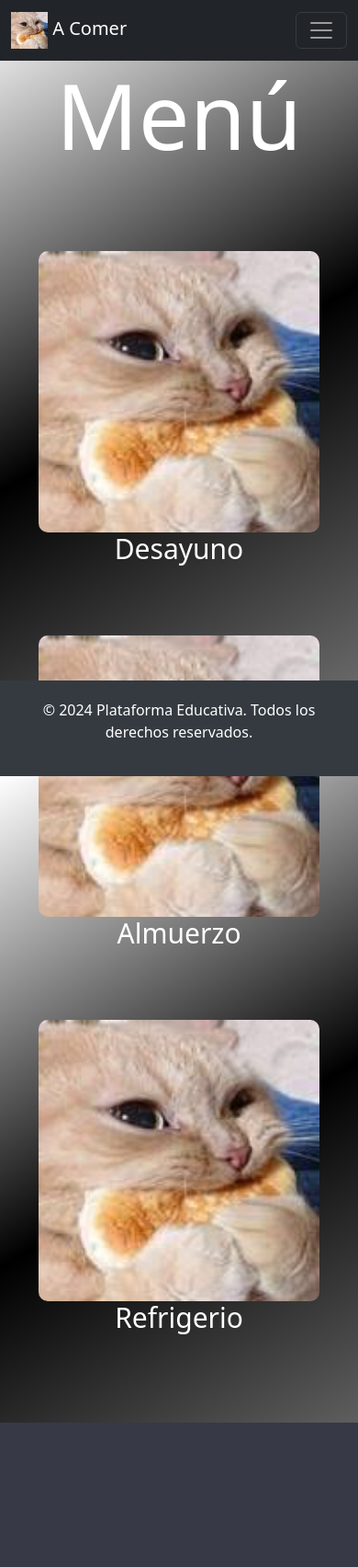
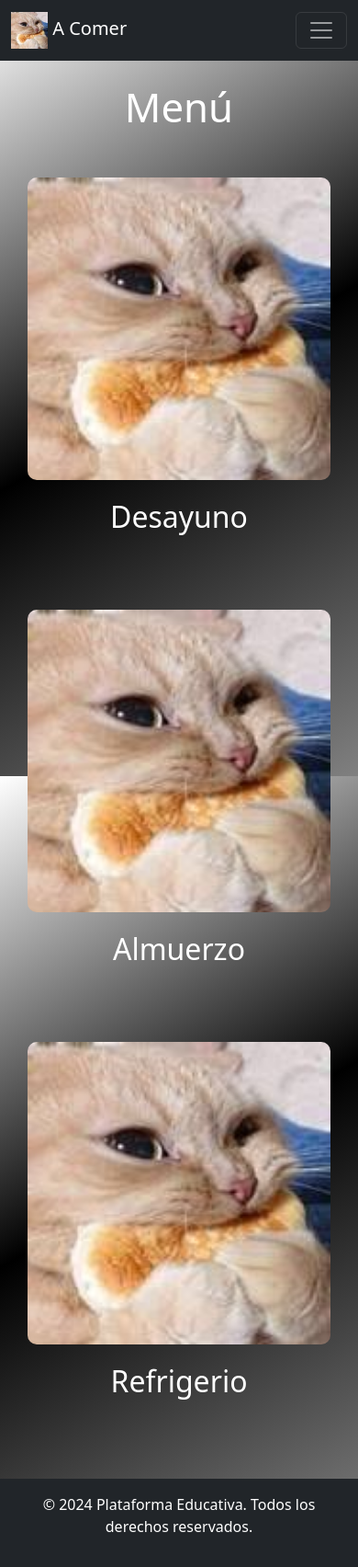
Before and after one commit to mjjkk13/proyecto_acomer, a PHP site: page /Php/Docente/consultarMenu.html in a window 390 px wide. Shown: the whole page at 92% size. Before the commit the page ends 1547 px from the top, so only its background shows below. Run offline with PHP 8.4, Linux system fonts and the light colour scheme; some libraries are stand-ins or nearby versions.

Commit message:
ConsultarMenu - RESPONSIVE

```diff
--- a/Css/consultarMenu.css
+++ b/Css/consultarMenu.css
@@ -1,8 +1,8 @@
 body {
-    padding-top: 0px;
+  padding-top: 0;
   background: linear-gradient(150deg, white, black, grey);
   margin: 0;
-    background-attachment: fixed; /* Fondo fijo */
+  background-attachment: fixed;
 }
 
 .hero {
@@ -12,47 +12,56 @@ body {
 }
 
 .features {
-    padding: 50px 0;
+  padding: 5vh 0;
 }
 
 .feature-box {
   background-color: none;
   border-radius: 10px;
-    padding: 30px;
+  padding: 5%;
+  transition: transform 0.3s ease;
+  display: flex;
+  flex-direction: column;
+  justify-content: center;
+  align-items: center;
+}
 
-    transition: transform 0.3s ease;
-  }
 .feature-box:hover {
-    transform: scale(1.25);
+  transform: scale(1.1);
 }
 
 .footer {
   background-color: #343a40;
   color: #ffffff;
-    padding: 20px 0;
-    position: fixed;
+  padding: 1rem 0;
+  width: 100%;
+  text-align: center;
+  position: relative;
   bottom: 0;
-    width: 100%;
 }
+
 .feature-box img {
   width: 100%;
-    height: 100%;
+  height: auto;
   object-fit: cover;
   border-radius: 10px;
 }
+
 .qr-scan-area {
   text-align: center;
-    margin-top: 20px;
+  margin-top: 2rem;
   color: white;
 }
-.comida{
-  display: flex;
-  justify-content: center;
-  color:white;
-  font-size: 30px;
+
+.comida {
+  color: white;
+  font-size: 2rem;
+  text-align: center;
+  margin-top: 1rem;
 }
+
 .display-4 {
   color: white;
   text-align: center;
-  font-size: 99px;
+  font-size: calc(2rem + 3vw);
 }
--- a/Php/Docente/consultarMenu.html
+++ b/Php/Docente/consultarMenu.html
@@ -13,7 +13,7 @@
   <nav class="navbar navbar-expand-lg navbar-dark bg-dark">
     <div class="container">
       <a class="navbar-brand" href="index.html">
-            <img id="gatito" src="../../css/img/images.jpg" alt="Logo" id="logo" width="40" height="40"> A Comer
+        <img id="gatito" src="../../css/img/images.jpg" alt="Logo" width="40" height="40"> A Comer
       </a>
       <button class="navbar-toggler" type="button" data-bs-toggle="collapse" data-bs-target="#navbarNav" aria-controls="navbarNav" aria-expanded="false" aria-label="Toggle navigation">
         <span class="navbar-toggler-icon"></span>
@@ -40,34 +40,32 @@
     </div>
   </nav>
 
-<h3 class="display-4">Menú</h3>
+  <div class="container mt-4">
+    <h3 class="display-4 text-center">Menú</h3>
 
-<section class="features">
-   <div class="display-4">
-        <div class="container">
+    <section class="features py-4">
       <div class="row text-center">
-                <div class="col-md-4">
+        <div class="col-lg-4 col-md-6 col-sm-12 mb-4">
           <div class="feature-box" id="desayunoBox">
-                        <img src="../../Css/img/images.jpg">
+            <img src="../../Css/img/images.jpg" class="img-fluid" alt="Desayuno">
             <p class="comida">Desayuno</p>
           </div>
         </div>
-                <div class="col-md-4">
+        <div class="col-lg-4 col-md-6 col-sm-12 mb-4">
           <div class="feature-box" id="almuerzoBox">
-                        <img src="../../Css/img/images.jpg">
+            <img src="../../Css/img/images.jpg" class="img-fluid" alt="Almuerzo">
             <p class="comida">Almuerzo</p>
           </div>
         </div>
-                <div class="col-md-4">
+        <div class="col-lg-4 col-md-6 col-sm-12 mb-4">
           <div class="feature-box" id="refrigerioBox">
-                        <img src="../../Css/img/images.jpg">
+            <img src="../../Css/img/images.jpg" class="img-fluid" alt="Refrigerio">
             <p class="comida">Refrigerio</p>
           </div>
         </div>
       </div>
+    </section>
   </div>
-   </div>
-</section>
 
   <script>
     async function fetchData(mealType) {
@@ -140,7 +138,7 @@ document.getElementById("refrigerioBox").addEventListener("click", async functio
     });
   </script>
 
-<footer class="footer">
+  <footer class="footer bg-dark text-white py-3">
     <div class="container text-center">
       <p>&copy; 2024 Plataforma Educativa. Todos los derechos reservados.</p>
     </div>
```
Lines whose indentation alone changed are shown as unchanged.
